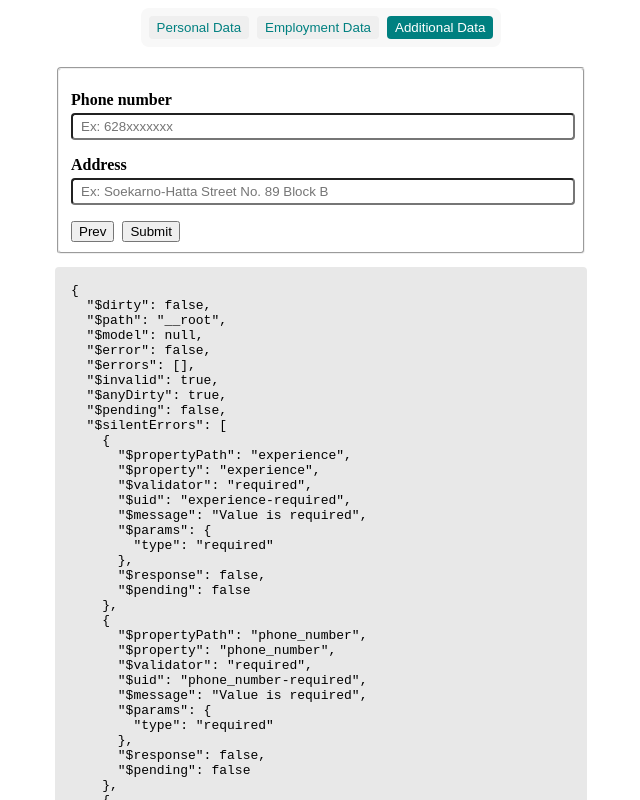
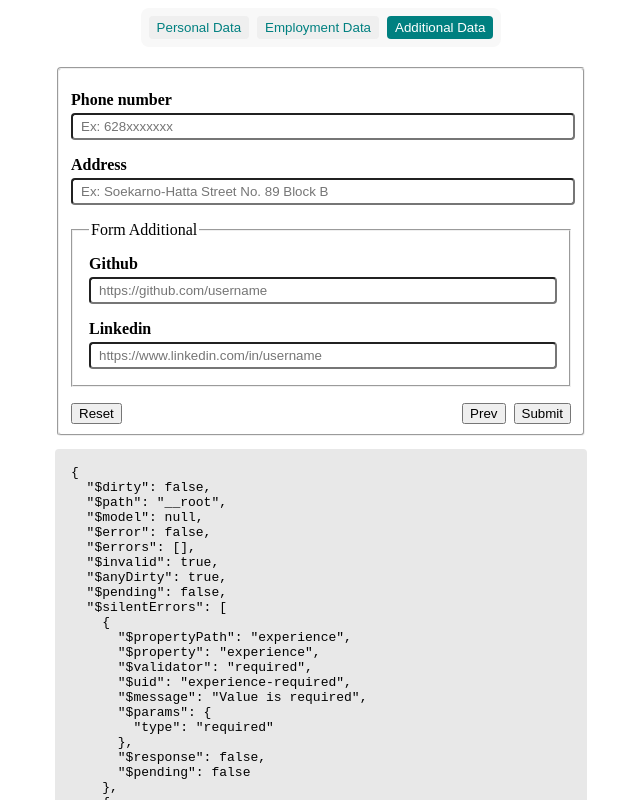
Before and after one commit to tomimandalap/vuelidate-multi-step-nested-form, a Vue app: page / in a window 1280 px wide. Both pictures are taken after typing "Sample", "name@example.com" into the empty fields and a click on the button "Additional Data". Shown: the top 800 px of the page, without its empty margins (319-959 px from the left). Built offline with nearby package versions, Linux system fonts and the light colour scheme.

Commit message:
feat: integration FormAdditionalNested

```diff
--- /dev/null
+++ b/src/components/FormAdditionalNested.vue
@@ -0,0 +1,46 @@
+<script setup lang="ts">
+import { ref } from 'vue'
+import { useVuelidate } from '@vuelidate/core'
+import { required, url } from '@vuelidate/validators'
+import BaseInput from "@/components/BaseInput.vue"
+
+interface FormAdditionalNested {
+  github: string,
+  linkedin: string
+}
+const form = ref<FormAdditionalNested>({
+  github: '',
+  linkedin: ''
+})
+
+const rules = {
+  github: { required, url },
+  linkedin: { required, url }
+}
+
+const v$ = useVuelidate(rules, form, { $registerAs: 'FormAdditionalNested'});
+</script>
+
+<template>
+  <fieldset style="padding: 0 2rem 0 1rem; margin: 1rem 0;">
+    <legend>
+      Form Additional
+    </legend>
+
+    <BaseInput
+      v-model="form.github"
+      label="Github"
+      name="github"
+      placeholder="https://github.com/username"
+      :error="v$.github.$errors[0]?.$message"
+      />
+
+      <BaseInput
+      v-model="form.linkedin"
+      label="Linkedin"
+      name="linkedin"
+      placeholder="https://www.linkedin.com/in/username"
+      :error="v$.linkedin.$errors[0]?.$message"
+    />
+  </fieldset>
+</template>
--- a/src/components/form/AdditionalData.vue
+++ b/src/components/form/AdditionalData.vue
@@ -1,5 +1,6 @@
 <script setup lang="ts">
 import BaseInput from "@/components/BaseInput.vue";
+import FormAdditionalNested from '@/components/FormAdditionalNested.vue'
 
 import type { BaseValidation } from "@vuelidate/core"
 import { computed, type PropType } from "vue";
@@ -30,4 +31,6 @@ const v$ = computed(() => props.state)
     placeholder="Ex: Soekarno-Hatta Street No. 89 Block B"
     :error="v$.address.$errors[0]?.$message"
   />
+
+  <FormAdditionalNested />
 </template>
--- a/src/views/FormsView.vue
+++ b/src/views/FormsView.vue
@@ -9,6 +9,9 @@
     <fieldset class="card">
       <form  orm @submit.prevent="onSubmit">
         <component :is="componentForm" :state="v$" />
+
+        <div style="display: flex; justify-content: space-between; align-items: center; gap: 0 8px;">
+          <button type="button" @click="resetForm">Reset</button>
 
           <div style="display: flex; align-items: center; gap: 0 8px;">
             <template v-if="showPrevStep">
@@ -22,6 +25,7 @@
             <template v-if="showSubmit">
               <button type="submit">Submit</button>
             </template>
+          </div>
         </div>
       </form>
     </fieldset>
@@ -78,7 +82,7 @@ const rules = computed(() => {
     $validationGroups: {
       formPersonalData: ['name', 'email'],
       formEmploymentData: ['experience'],
-      formAdditionalData: ['phone_number', 'address']
+      formAdditionalData: ['phone_number', 'address', 'FormAdditionalNested']
     }
   }
 })
@@ -97,6 +101,18 @@ watch(
   { immediate: true, deep: true }
 )
 
+const resetForm = () => {
+  formData.value = {
+    name: '',
+    email: '',
+    experience: '',
+    phone_number: '',
+    address: ''
+  }
+  v$.value.$reset()
+
+  onSetStep(0)
+}
 const onSubmit = async () => {
   const validate = await v$.value.$validate()
 
```
Lines whose indentation alone changed are shown as unchanged.
